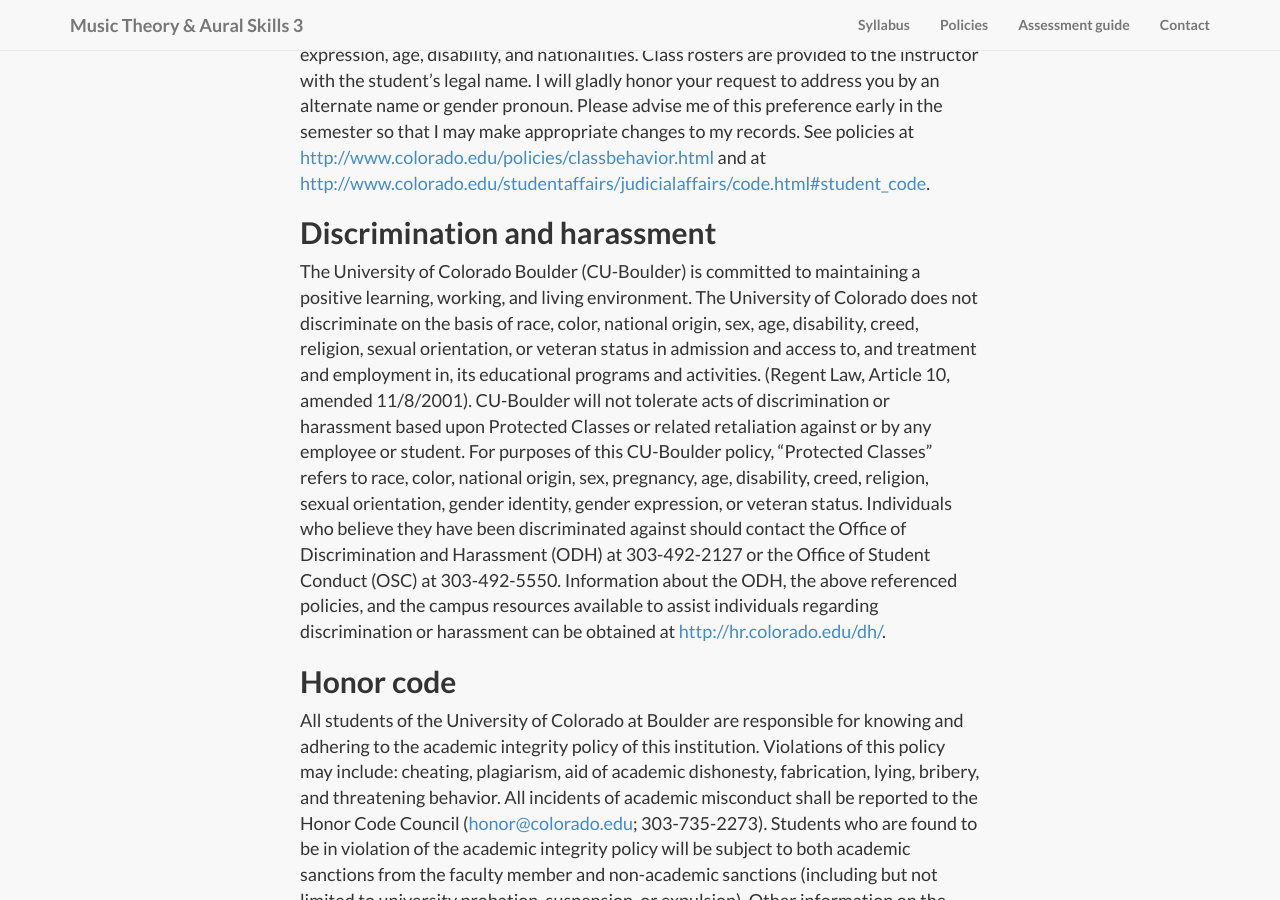
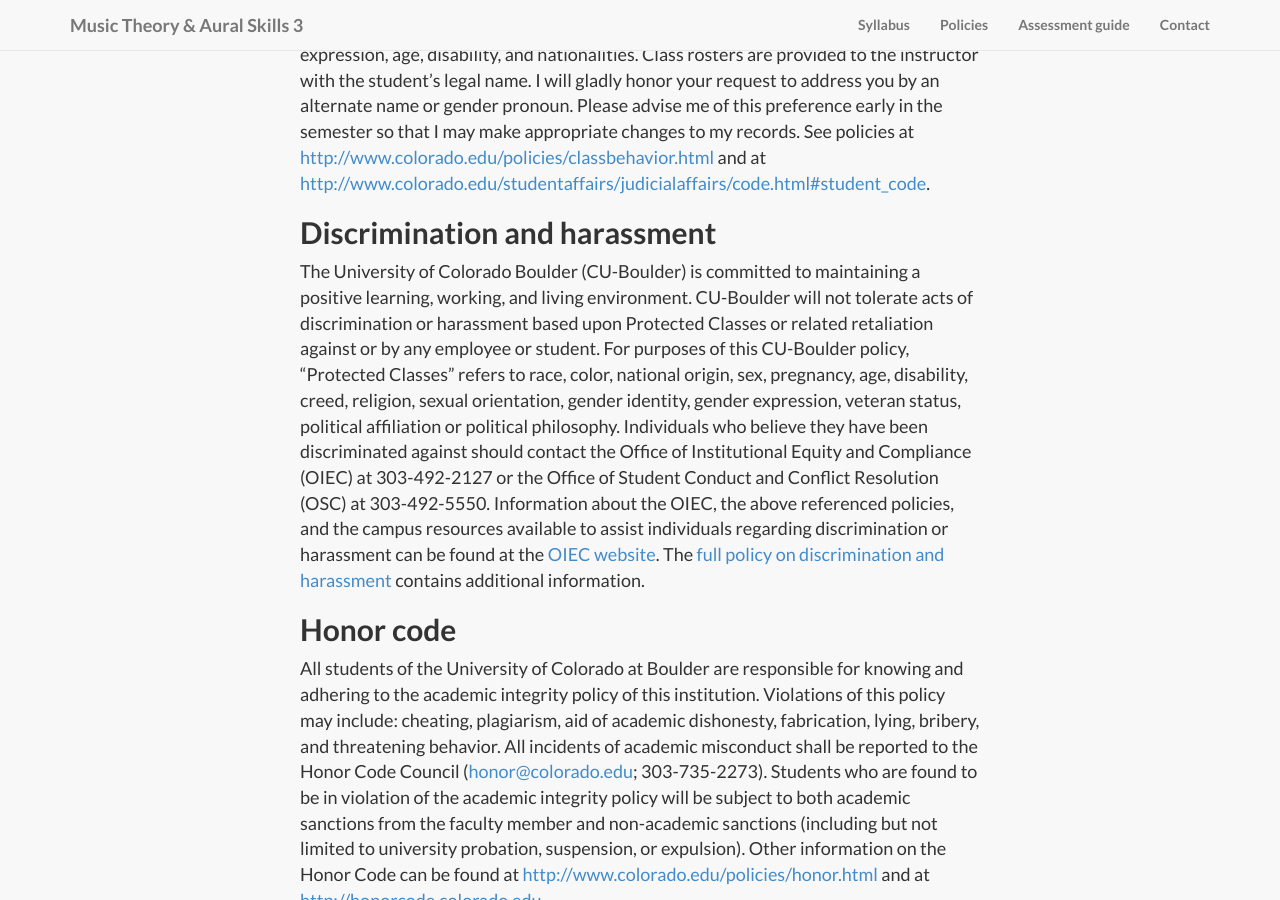
Before and after one commit to kshaffer/theory3, a Jekyll site: the page built from policies.md, in a window 1280 px wide and 900 px high, scrolled down 1896 px. Built offline with Jekyll 4.4.1, drawn with Linux system fonts in a browser that asks for light colours; nearby versions of some CDN libraries; library files that are not in the unit come from our copies.

Commit message:
policies update

```diff
--- a/policies.md
+++ b/policies.md
@@ -29,7 +29,7 @@
 
 ## Discrimination and harassment
 
-The University of Colorado Boulder (CU-Boulder) is committed to maintaining a positive learning, working, and living environment. The University of Colorado does not discriminate on the basis of race, color, national origin, sex, age, disability, creed, religion, sexual orientation, or veteran status in admission and access to, and treatment and employment in, its educational programs and activities. (Regent Law, Article 10, amended 11/8/2001). CU-Boulder will not tolerate acts of discrimination or harassment based upon Protected Classes or related retaliation against or by any employee or student. For purposes of this CU-Boulder policy, "Protected Classes" refers to race, color, national origin, sex, pregnancy, age, disability, creed, religion, sexual orientation, gender identity, gender expression, or veteran status. Individuals who believe they have been discriminated against should contact the Office of Discrimination and Harassment (ODH) at 303-492-2127 or the Office of Student Conduct (OSC) at 303-492-5550. Information about the ODH, the above referenced policies, and the campus resources available to assist individuals regarding discrimination or harassment can be obtained at [http://hr.colorado.edu/dh/](http://hr.colorado.edu/dh/).
+The University of Colorado Boulder (CU-Boulder) is committed to maintaining a positive learning, working, and living environment. CU-Boulder will not tolerate acts of discrimination or harassment based upon Protected Classes or related retaliation against or by any employee or student. For purposes of this CU-Boulder policy, "Protected Classes" refers to race, color, national origin, sex, pregnancy, age, disability, creed, religion, sexual orientation, gender identity, gender expression, veteran status, political affiliation or political philosophy. Individuals who believe they have been discriminated against should contact the Office of Institutional Equity and Compliance (OIEC) at 303-492-2127 or the Office of Student Conduct and Conflict Resolution (OSC) at 303-492-5550. Information about the OIEC, the above referenced policies, and the campus resources available to assist individuals regarding discrimination or harassment can be found at the [OIEC website](http://www.alumniconnections.com/links/link.cgi?l=6681994&h=113523&e=UCBI-20150813152414). The [full policy on discrimination and harassment](http://www.alumniconnections.com/links/link.cgi?l=6681995&h=113523&e=UCBI-20150813152414) contains additional information.
 
 ## Honor code
 
```
